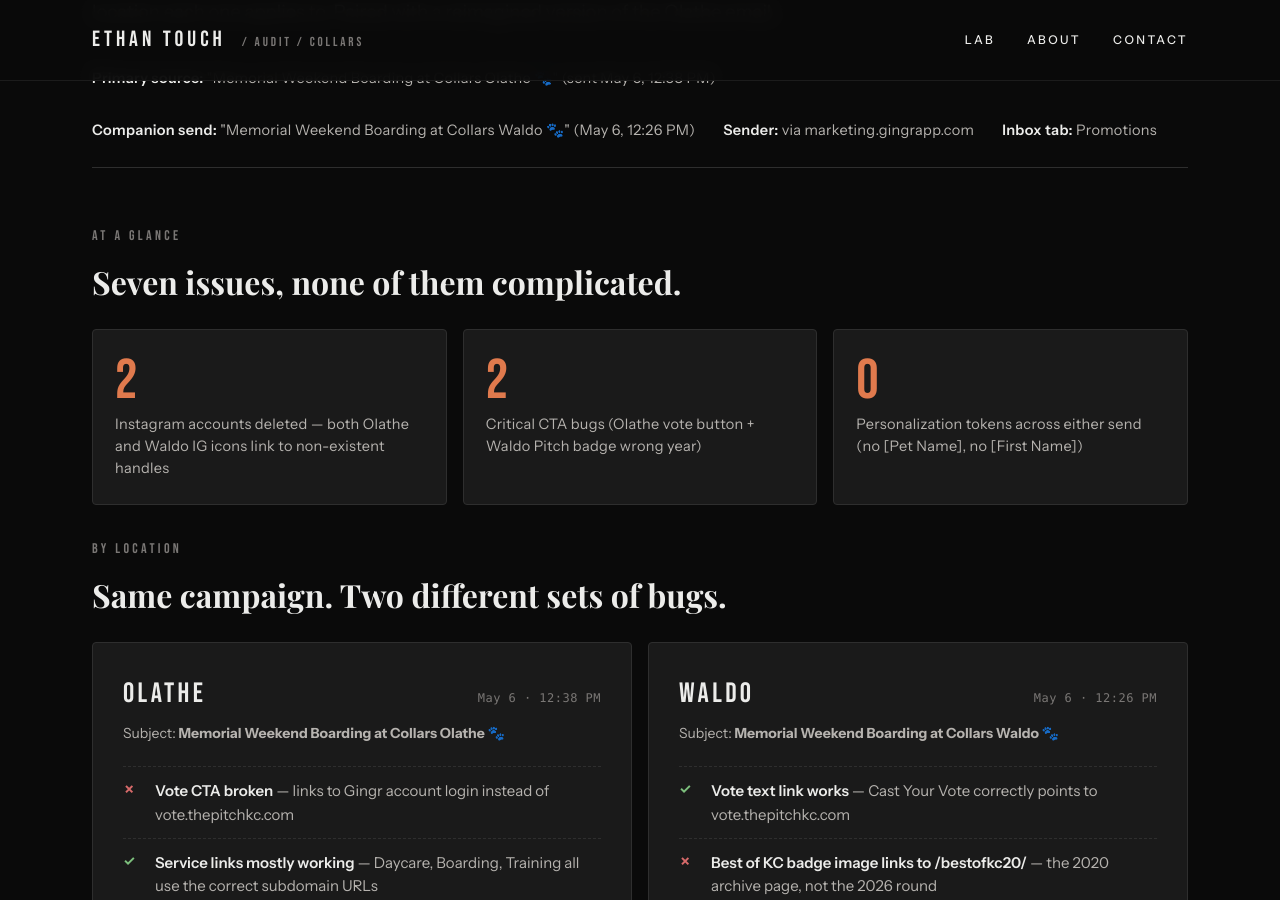
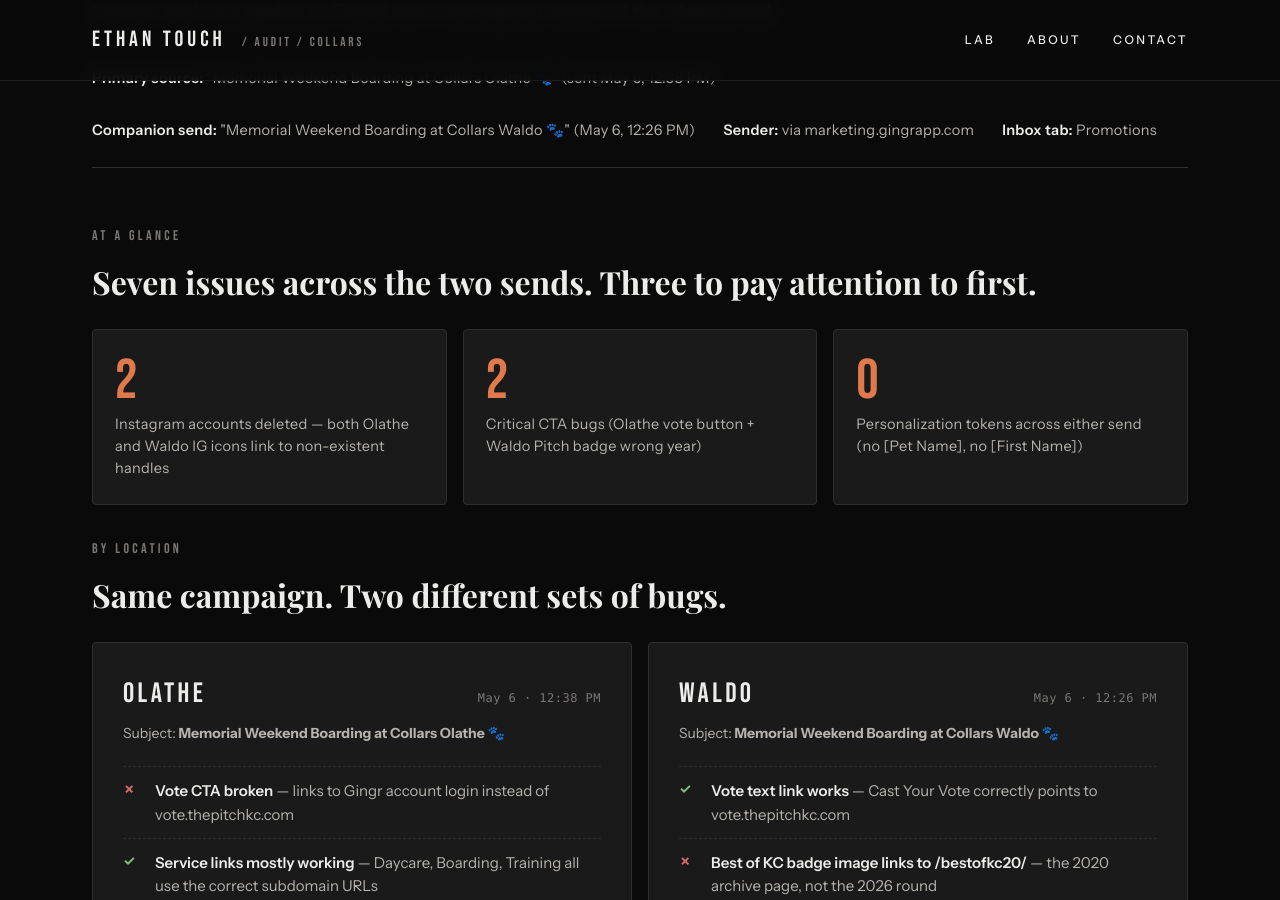
Before and after one commit to woofwallee/ethantouch.com, a Jekyll site: the page lab/emails/collars/audit/index.html, which Jekyll copies as it is, in a window 1280 px wide and 900 px high, scrolled down 436 px. Built offline with Jekyll 4.4.1, drawn with Linux system fonts in a browser that asks for light colours; some web fonts are replaced.

Commit message:
Reframe at-a-glance heading so stats don't seem to claim a total
Old heading 'Seven issues, none of them complicated' implied the three
stat cards below would add up to 7. They sum to 4. Reframed as
'Seven issues across the two sends. Three to pay attention to first.'
Now the three stat cards read clearly as priority highlights, not as a
numerical breakdown of all findings.

Co-Authored-By: Claude Opus 4.7 <noreply@anthropic.com>

```diff
--- a/lab/emails/collars/audit/index.html
+++ b/lab/emails/collars/audit/index.html
@@ -663,7 +663,7 @@
 <!-- SUMMARY -->
 <section class="summary">
   <div class="summary-eyebrow">At a glance</div>
-  <h2>Seven issues, none of them complicated.</h2>
+  <h2>Seven issues across the two sends. Three to pay attention to first.</h2>
   <div class="summary-grid">
     <div class="summary-stat">
       <div class="num">2</div>
```
